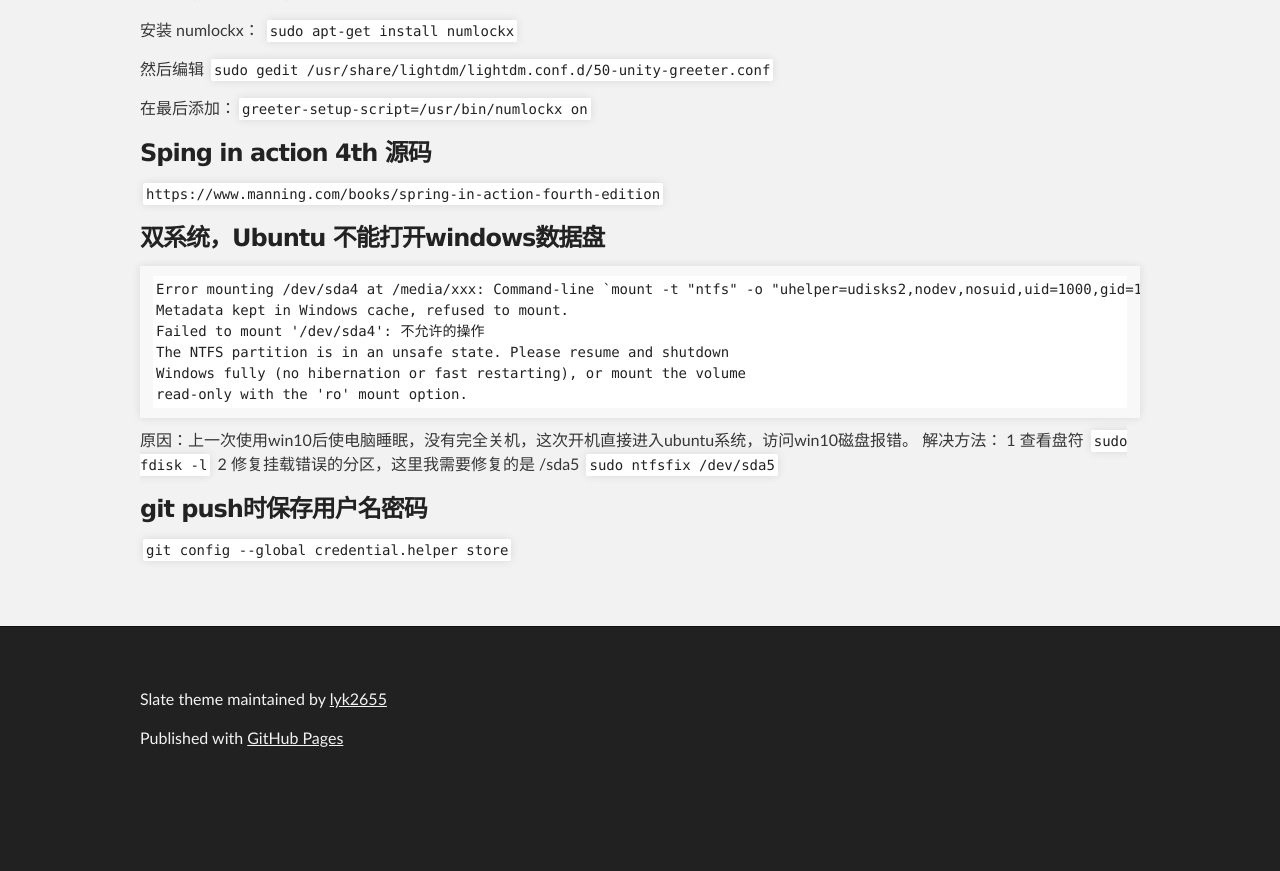
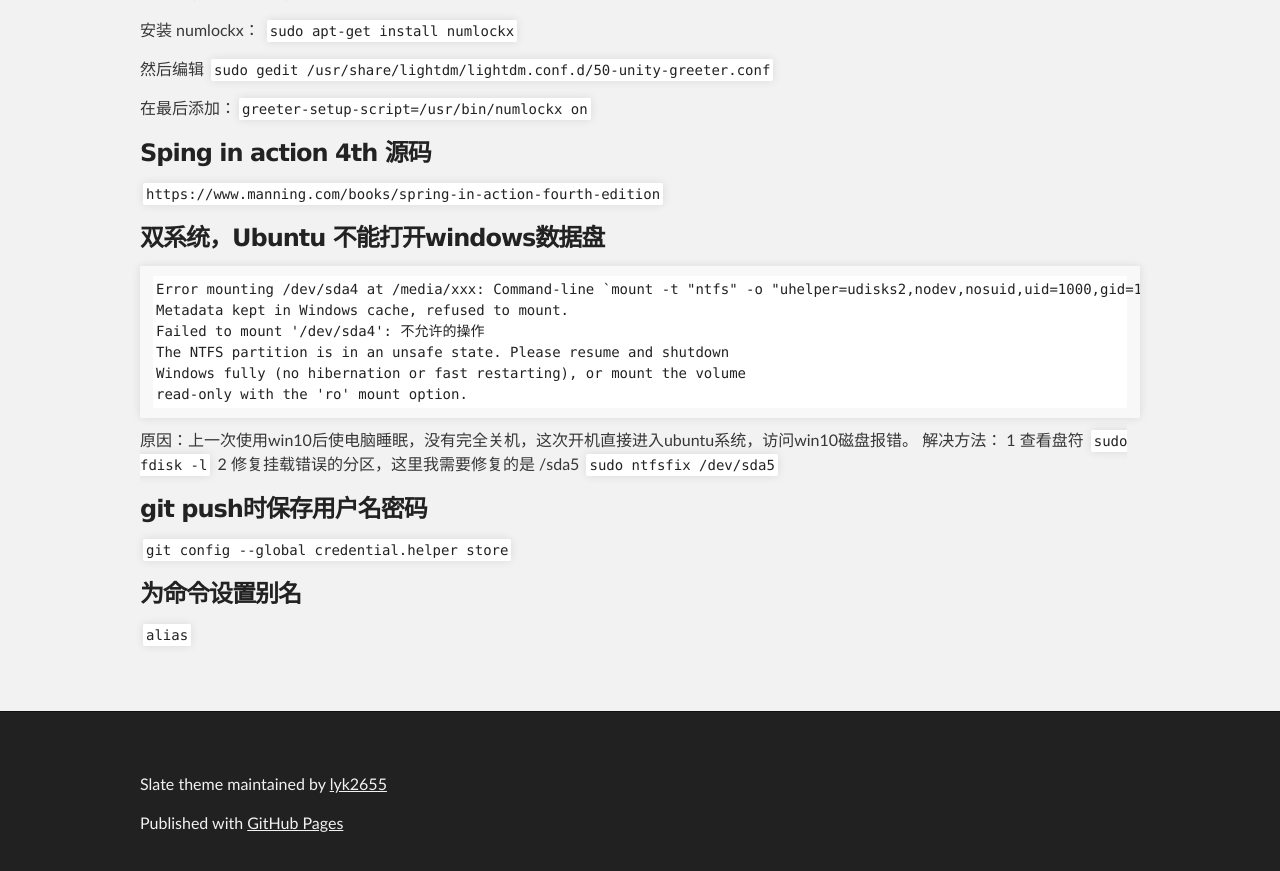
Before and after one commit to lyk2655/hello-world, a Jekyll site: the page built from index.md, in a window 1280 px wide and 900 px high, scrolled down 1732 px. Shown: the top 871 px of the window. Built offline with Jekyll 4.4.1, drawn with Linux system fonts in a browser that asks for light colours; our own code applies the rules of GitHub Pages for plain Markdown files; before the commit the page ends 2547 px from its top, so only the background shows below that.

Commit message:
为命令设置别名

```diff
--- a/index.md
+++ b/index.md
@@ -100,3 +100,6 @@ read-only with the 'ro' mount option.
 
 ### git push时保存用户名密码
 `git config --global credential.helper store`
+
+### 为命令设置别名
+`alias`
```
Also changed, not shown: 1 other file.
